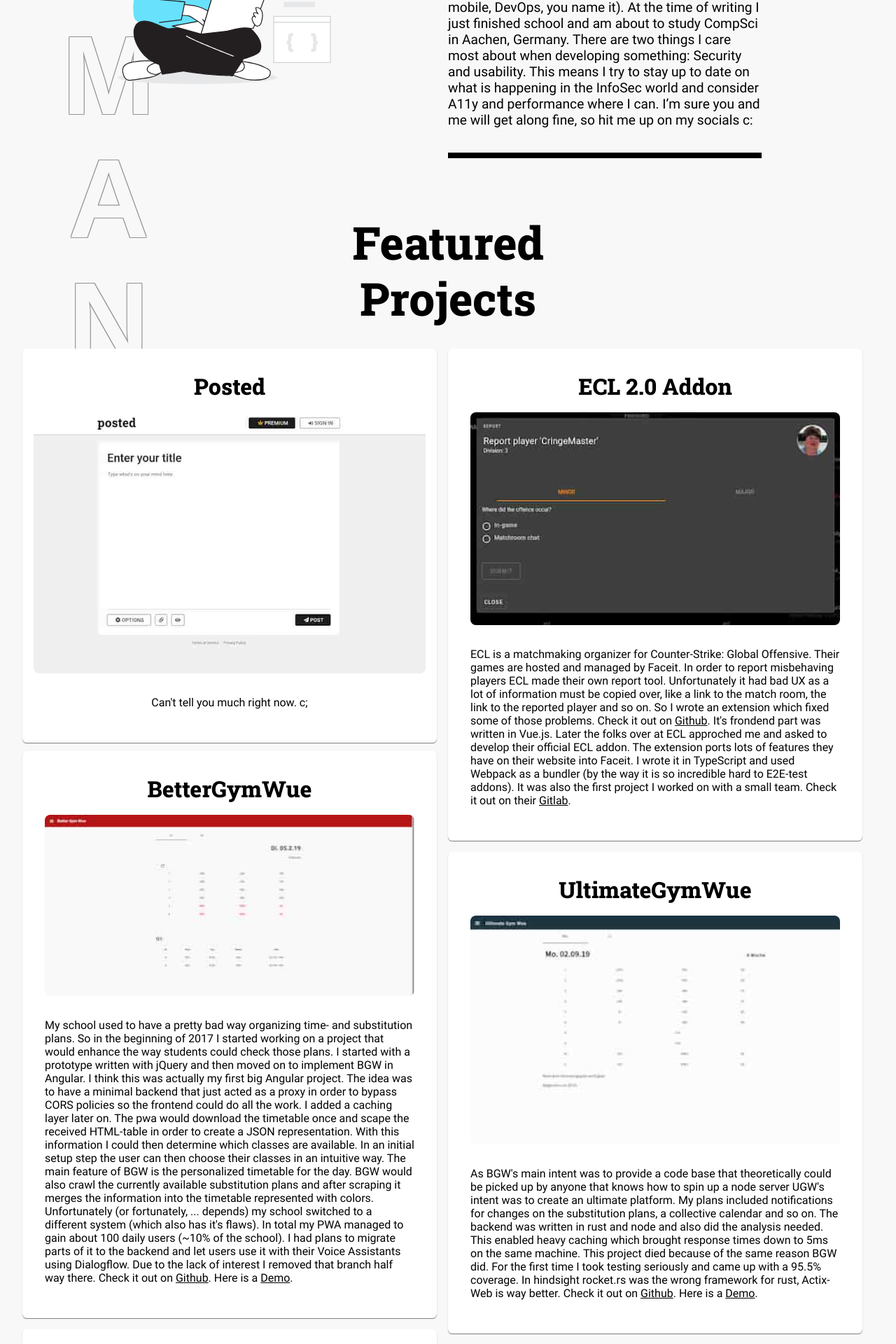
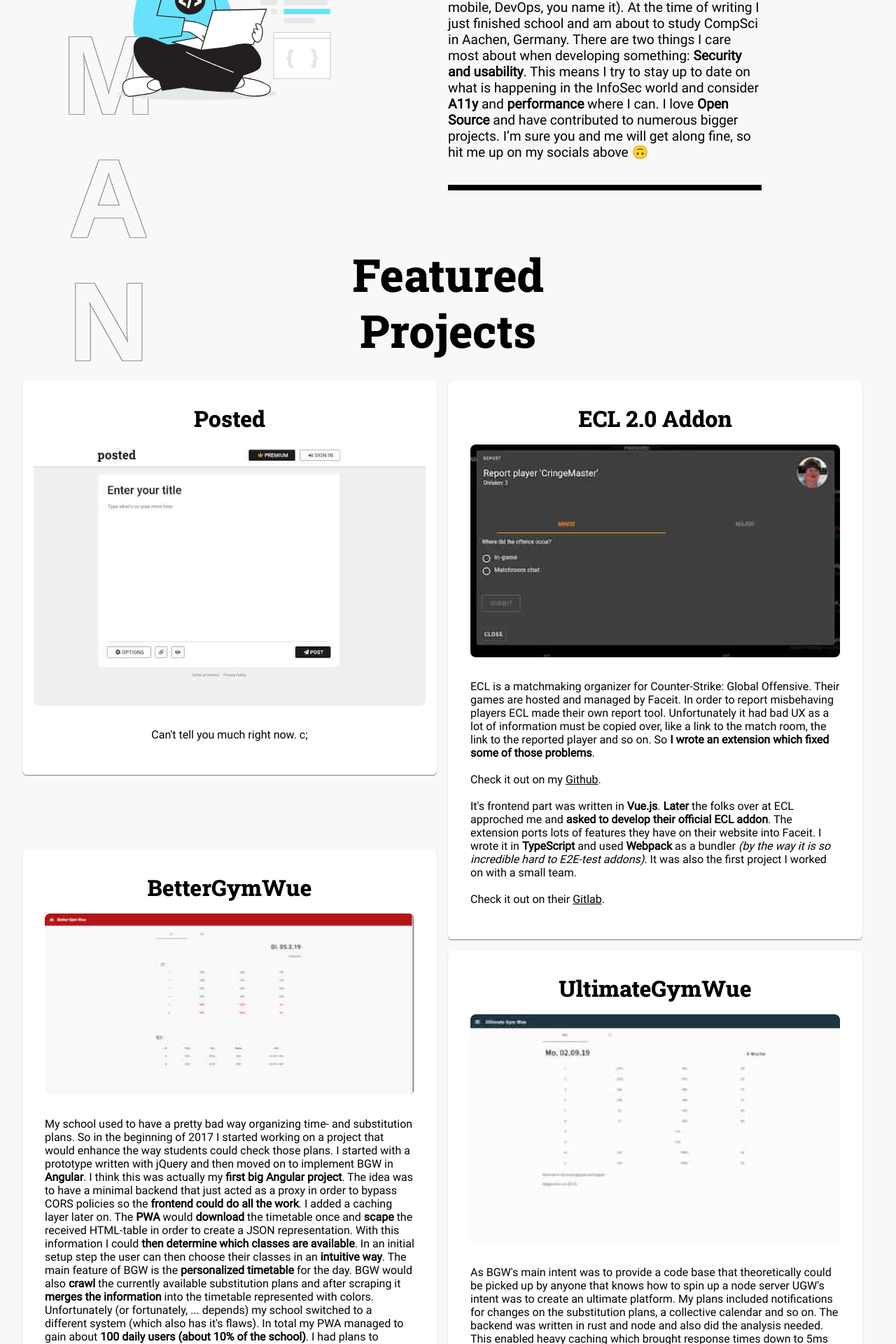
Before and after one commit to FoseFx/Homepage2020, a Vue app: page / in a window 1280 px wide. Shown: the part 1100-3020 px from the top of the page at 70% size. Built offline with nearby package versions, Linux system fonts and the light colour scheme.

Commit message:
feat: highlights skills and adds socials at the bottom

```diff
--- a/src/App.vue
+++ b/src/App.vue
@@ -4,6 +4,7 @@
     <About />
     <NameBg />
     <Projects />
+    <Social :absolute="false" />
     <Footer />
   </div>
 </template>
@@ -15,6 +16,7 @@
 import NameBg from "./components/NameBg.vue";
 import Projects from "./components/Projects.vue";
 import Footer from "./components/Footer.vue";
+import Social from "./components/Social.vue";
 
 @Component({
   components: {
@@ -22,7 +24,8 @@
     About,
     NameBg,
     Projects,
-    Footer
+    Footer,
+    Social
   }
 })
 export default class App extends Vue {}
--- a/src/components/About.vue
+++ b/src/components/About.vue
@@ -5,18 +5,21 @@
       <div id="about">
         <h1 ref="heading" class="fresh-anim fast">About me</h1>
         <p>
-          My name is Max Baumann, 18 years old and a Web Developer by heart for
-          many years now. If you are interested in some of the projects I have
-          worked on <a href="#projects">scroll down</a> or visit my
+          My name is Max Baumann, 18 years old and a <b>Web Developer</b> by
+          heart for many years now. If you are interested in some of the
+          projects I have worked on <a href="#projects">scroll down</a> or visit
+          my
           <a href="https://www.github.com/fosefx" target="__blank">Github</a>.
           Obviously you will not find everything I’m working on there because I
           like to tinker around with all kinds of technology (systems, mobile,
           DevOps, you name it). At the time of writing I just finished school
           and am about to study CompSci in Aachen, Germany. There are two things
-          I care most about when developing something: Security and usability.
-          This means I try to stay up to date on what is happening in the
-          InfoSec world and consider A11y and performance where I can. I’m sure
-          you and me will get along fine, so hit me up on my socials c:
+          I care most about when developing something:
+          <b>Security and usability</b>. This means I try to stay up to date on
+          what is happening in the InfoSec world and consider <b>A11y</b> and
+          <b>performance</b> where I can. I love <b>Open Source</b> and have
+          contributed to numerous bigger projects. I’m sure you and me will get
+          along fine, so hit me up on my socials above 🙃
         </p>
       </div>
     </div>
--- a/src/components/Projects.vue
+++ b/src/components/Projects.vue
@@ -19,16 +19,21 @@
           Their games are hosted and managed by Faceit. In order to report
           misbehaving players ECL made their own report tool. Unfortunately it
           had bad UX as a lot of information must be copied over, like a link to
-          the match room, the link to the reported player and so on. So I wrote
-          an extension which fixed some of those problems. Check it out on
-          <a href="https://github.com/FoseFx/ECL-Report-Addon" target="__blank"
-            >Github</a
-          >. It's frondend part was written in Vue.js. Later the folks over at
-          ECL approched me and asked to develop their official ECL addon. The
-          extension ports lots of features they have on their website into
-          Faceit. I wrote it in TypeScript and used Webpack as a bundler (by the
-          way it is so incredible hard to E2E-test addons). It was also the
-          first project I worked on with a small team. Check it out on their
+          the match room, the link to the reported player and so on. So
+          <b>I wrote an extension which fixed some of those problems</b
+          >.<br /><br />
+          Check it out on my
+          <a href="https://github.com/FoseFx/ECL-Report-Addon" target="__blank">
+            Github</a
+          >.<br /><br />
+          It's frontend part was written in <b>Vue.js</b>. <b>Later</b> the
+          folks over at ECL approched me and
+          <b>asked to develop their official ECL addon</b>. The extension ports
+          lots of features they have on their website into Faceit. I wrote it in
+          <b>TypeScript</b> and used <b>Webpack</b> as a bundler
+          <i>(by the way it is so incredible hard to E2E-test addons)</i>. It
+          was also the first project I worked on with a small team.<br /><br />
+          Check it out on their
           <a href="https://gitlab.com/ecl1/chrome-extension/" target="__blank"
             >Gitlab</a
           >.
@@ -45,26 +50,32 @@
           substitution plans. So in the beginning of 2017 I started working on a
           project that would enhance the way students could check those plans. I
           started with a prototype written with jQuery and then moved on to
-          implement BGW in Angular. I think this was actually my first big
-          Angular project. The idea was to have a minimal backend that just
-          acted as a proxy in order to bypass CORS policies so the frontend
-          could do all the work. I added a caching layer later on. The pwa would
-          download the timetable once and scape the received HTML-table in order
-          to create a JSON representation. With this information I could then
-          determine which classes are available. In an initial setup step the
-          user can then choose their classes in an intuitive way. The main
-          feature of BGW is the personalized timetable for the day. BGW would
-          also crawl the currently available substitution plans and after
-          scraping it merges the information into the timetable represented with
-          colors. Unfortunately (or fortunately, ... depends) my school switched
-          to a different system (which also has it's flaws). In total my PWA
-          managed to gain about 100 daily users (~10% of the school). I had
-          plans to migrate parts of it to the backend and let users use it with
-          their Voice Assistants using Dialogflow. Due to the lack of interest I
-          removed that branch half way there. Check it out on
+          implement BGW in <b>Angular</b>. I think this was actually my
+          <b>first big Angular project</b>. The idea was to have a minimal
+          backend that just acted as a proxy in order to bypass CORS policies so
+          the <b>frontend could do all the work</b>. I added a caching layer
+          later on. The <b>PWA</b> would <b>download</b> the timetable once and
+          <b>scape</b>
+          the received HTML-table in order to create a JSON representation. With
+          this information I could
+          <b>then determine which classes are available</b>. In an initial setup
+          step the user can then choose their classes in an
+          <b>intuitive way</b>. The main feature of BGW is the
+          <b>personalized timetable</b> for the day. BGW would also
+          <b>crawl</b> the currently available substitution plans and after
+          scraping it <b>merges the information</b> into the timetable
+          represented with colors. Unfortunately (or fortunately, ... depends)
+          my school switched to a different system (which also has it's flaws).
+          In total my PWA managed to gain about
+          <b>100 daily users (about 10% of the school)</b>. I had plans to
+          migrate parts of it to the backend and let users use it with their
+          <b>Voice Assistants using Dialogflow</b>. Due to the lack of interest
+          I removed that branch half way there.<br /><br />
+          Check it out on
           <a href="https://github.com/FoseFx/BetterGymWue" target="__blank">
             Github</a
-          >. Here is a
+          >.<br />
+          Here is a
           <a
             href="https://fosefx.github.io/Project-Demos/BGW/index.html"
             target="__blank"
@@ -124,7 +135,7 @@
         <p>
           These are just some of the projects I have worked on. On my
           <a href="https://github.com/FoseFx" target="__blank">Github page</a>
-          you will find more.
+          you will find more as well as my contibutions to Open Source projects.
         </p>
       </Card>
     </div>
--- a/src/components/Social.vue
+++ b/src/components/Social.vue
@@ -1,5 +1,5 @@
 <template>
-  <div id="socials">
+  <div id="socials" :class="{ absolute: absolute }">
     <a href="https://www.twitter.com/fosefx" target="__blank" rel="noopener">
       <svg
         role="figure"
@@ -183,10 +183,12 @@
 </template>
 
 <script lang="ts">
-import { Component, Vue } from "vue-property-decorator";
+import { Component, Vue, Prop } from "vue-property-decorator";
 
 @Component
-export default class Social extends Vue {}
+export default class Social extends Vue {
+  @Prop({ type: Boolean, default: true }) private absolute!: boolean;
+}
 </script>
 
 <style lang="scss" scoped>
@@ -214,18 +216,31 @@
   justify-content: center;
   position: static;
   padding-bottom: 0.5rem;
+  margin: 0 auto;
+  @media (min-width: 1231px) {
+    &:not(.absolute) {
+      transform: translateY(-5rem);
+    }
+  }
+  @media (max-width: 1231px) {
+    &:not(.absolute) {
+      padding-bottom: 1.5rem;
+      padding-top: 1.5rem;
+    }
+  }
 }
 
 @media (min-width: 500px) {
   #socials {
-    height: initial;
     width: 80%;
     padding-bottom: 0;
-    position: absolute;
     max-width: 20rem;
-    bottom: 0.2rem;
-    left: calc(50vw - 10rem);
     height: 3rem;
+    &.absolute {
+      position: absolute;
+      bottom: 0.2rem;
+      left: calc(50vw - 10rem);
+    }
   }
 }
 </style>
```
